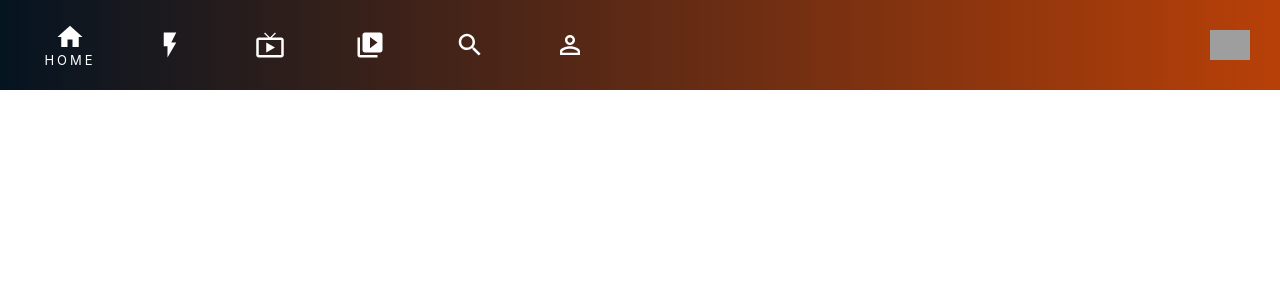
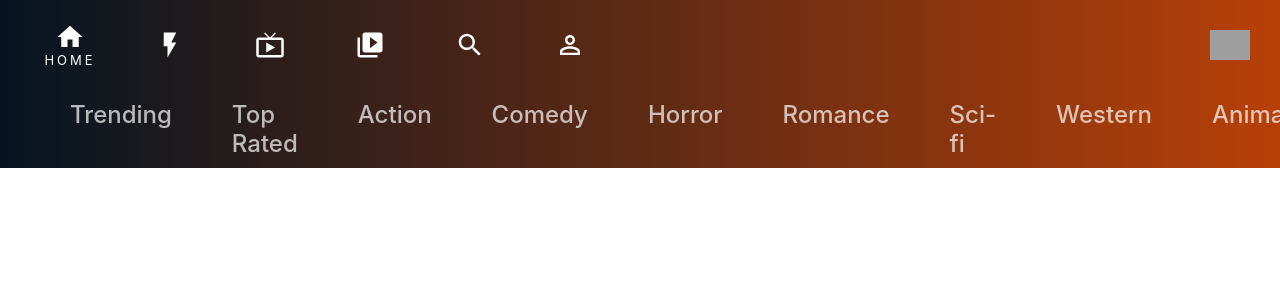
Before and after one commit to Dylan-Williamson/movu, a React (Create React App) app: page / in a window 1280 px wide. Shown: the top 300 px of the page. Built offline with nearby package versions, Linux system fonts and the light colour scheme; grey boxes are pictures that could not be loaded.

Commit message:
adds nav component

```diff
--- a/src/App.js
+++ b/src/App.js
@@ -1,11 +1,13 @@
 import React from 'react';
 import Header from './components/Header';
+import Nav from './components/Nav';
 import './css/App.css';
 
 const App = () => {
   return (
     <div className="app">
       <Header />
+      <Nav />
     </div>
   );
 }
--- /dev/null
+++ b/src/components/Nav.js
@@ -0,0 +1,20 @@
+import React from 'react';
+import '../css/Nav.css'
+
+const Nav = () => {
+    return (
+        <div className="nav">
+            <h2>Trending</h2>
+            <h2>Top Rated</h2>
+            <h2>Action</h2>
+            <h2>Comedy</h2>
+            <h2>Horror</h2>
+            <h2>Romance</h2>
+            <h2>Sci-fi</h2>
+            <h2>Western</h2>
+            <h2>Animation</h2>
+        </div>
+    )
+}
+
+export default Nav
--- /dev/null
+++ b/src/css/Nav.css
@@ -0,0 +1,27 @@
+.nav {
+  display: flex;
+  color: white;
+  overflow-x: scroll;
+  padding: 10px;
+  padding-left: 40px;
+  -ms-overflow-style: none;
+  scrollbar-width: none;
+}
+
+.nav::-webkit-scrollbar {
+  display: none;
+}
+
+.nav h2 {
+  cursor: pointer;
+  margin-left: 30px;
+  margin-right: 30px;
+  font-weight: 500;
+  opacity: 0.7;
+  transition: transform 50ms ease-out;
+}
+
+.nav h2:hover {
+  opacity: 1;
+  transform: scale(1.1);
+}
```
